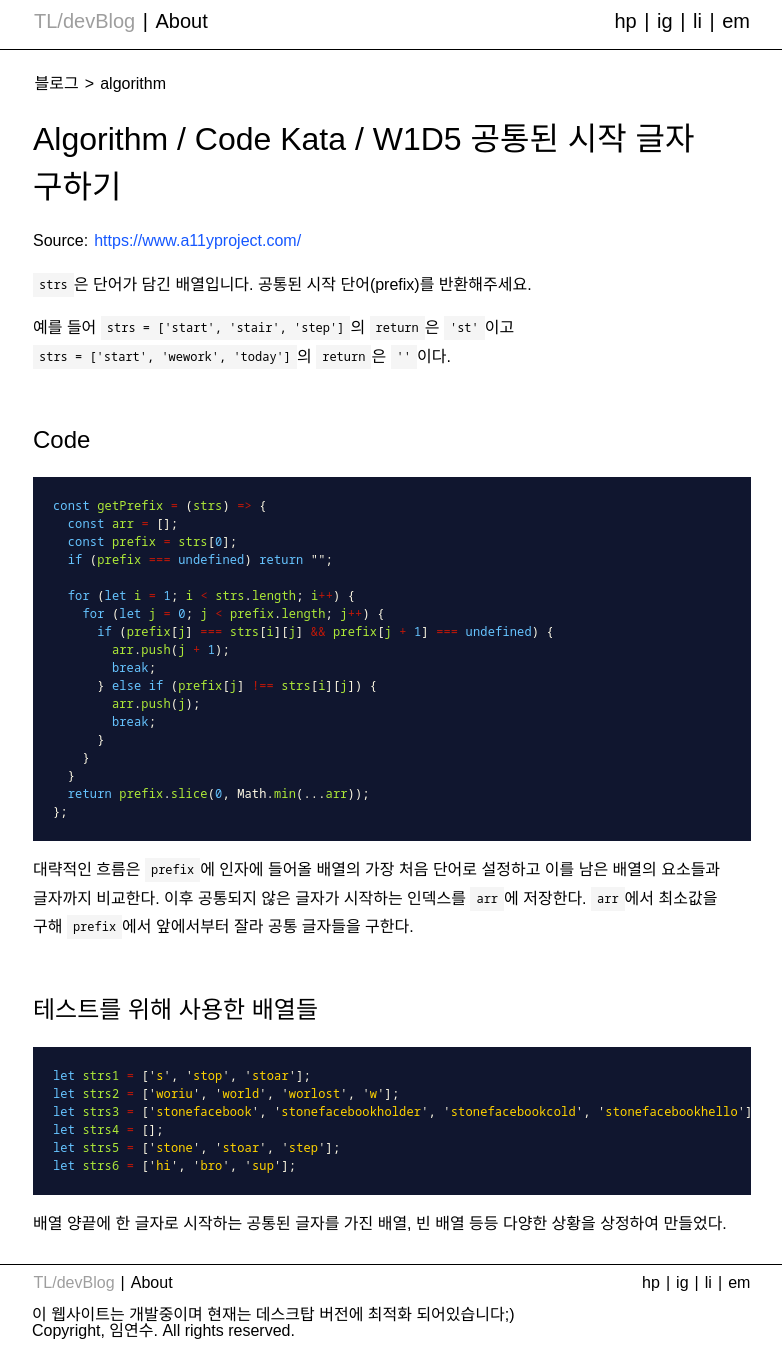
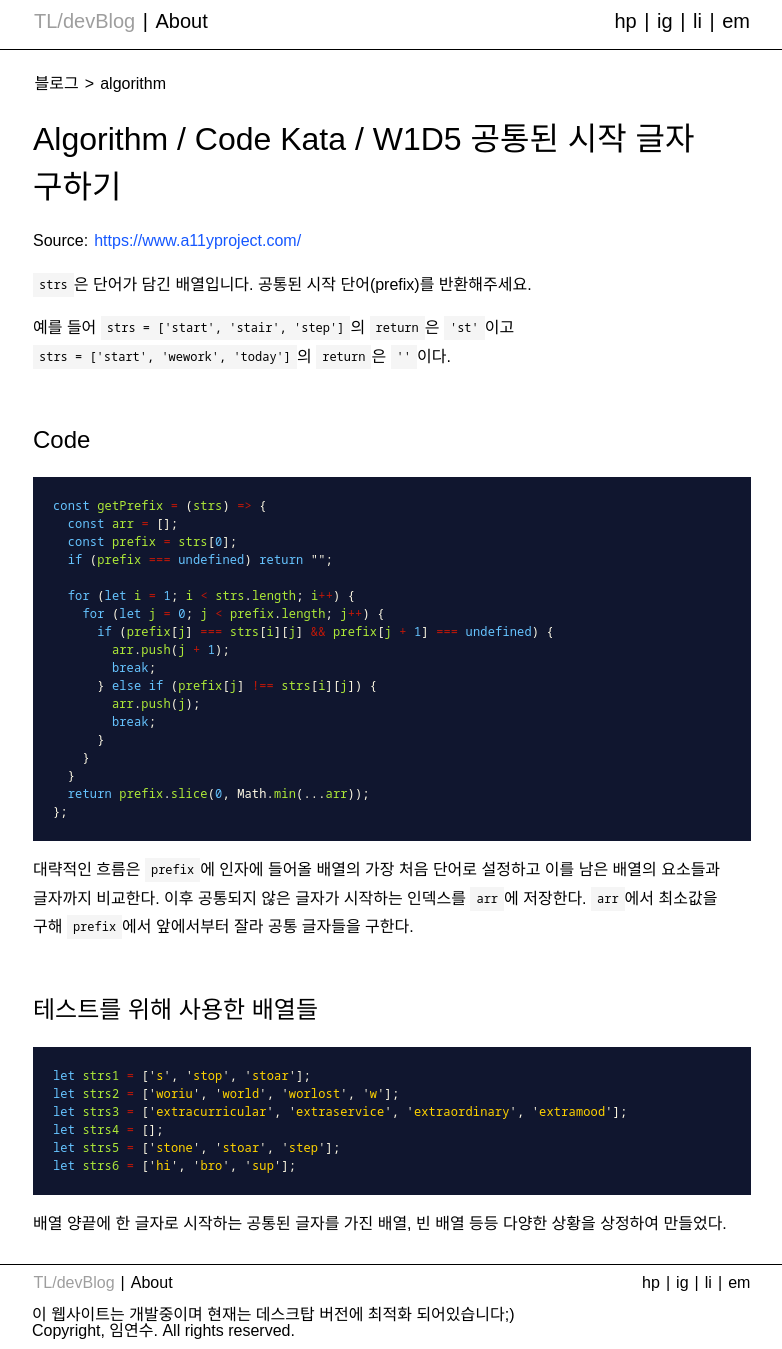
Before and after one commit to tomlim2/til, a Jekyll site: the page built from _posts/algorithm/2021-10-24-algorithm-3.md, in a window 1280 px wide and 1349 px high. Shown: the whole window, without its empty margins (248-1030 px from the left). Built offline with Jekyll 4.4.1, drawn with Linux system fonts in a browser that asks for light colours; some web fonts are replaced.

Commit message:
Modified: algorithm-3

````diff
--- a/_posts/algorithm/2021-10-24-algorithm-3.md
+++ b/_posts/algorithm/2021-10-24-algorithm-3.md
@@ -39,7 +39,7 @@ const getPrefix = (strs) => {
 ```js
 let strs1 = ['s', 'stop', 'stoar'];
 let strs2 = ['woriu', 'world', 'worlost', 'w'];
-let strs3 = ['stonefacebook', 'stonefacebookholder', 'stonefacebookcold', 'stonefacebookhello'];
+let strs3 = ['extracurricular', 'extraservice', 'extraordinary', 'extramood'];
 let strs4 = [];
 let strs5 = ['stone', 'stoar', 'step'];
 let strs6 = ['hi', 'bro', 'sup'];
````
